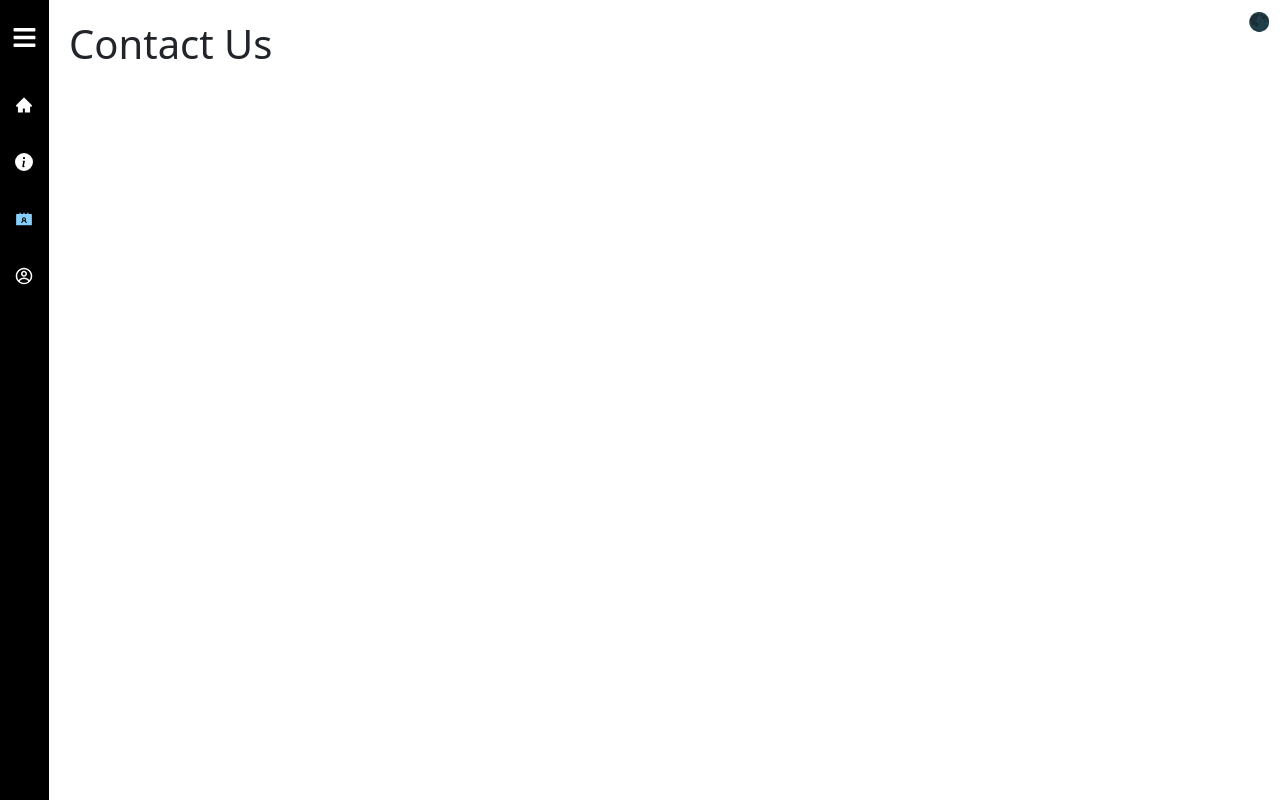
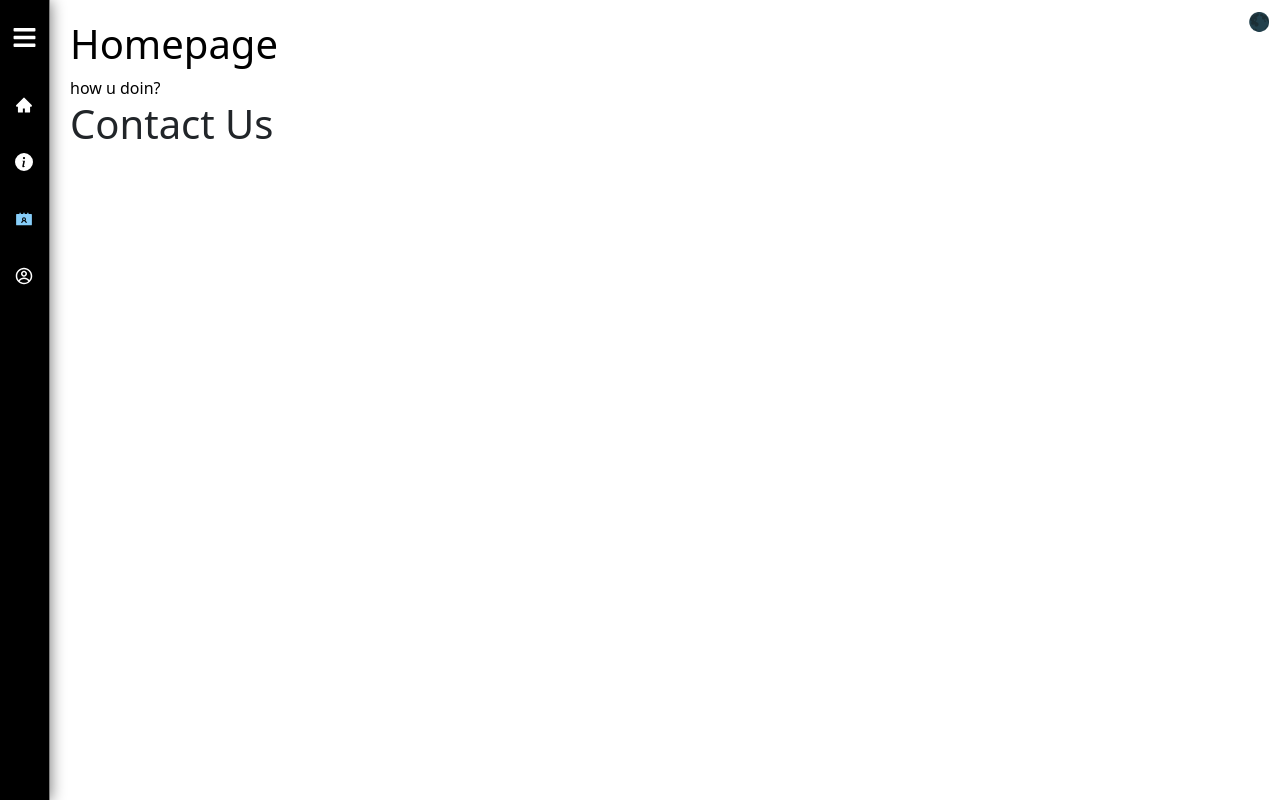
Before and after one commit to Armita2oo3/new-project, a React (Create React App) app: page /contact in a window 1280 px wide. Built offline with nearby package versions, Linux system fonts and the light colour scheme.

Commit message:
added improvements

```diff
--- a/src/App.css
+++ b/src/App.css
@@ -17,6 +17,8 @@ main {
   height: 100vh;
   width: 300px;
   transition: all 0.4s;
+  border-right: 1px solid grey;
+  box-shadow: 1px 1px 14px grey;
 }
 .top {
   display: flex;
--- /dev/null
+++ b/src/pages/Day.css
@@ -0,0 +1,3 @@
+.darkness {
+  color: white;
+}
--- a/src/pages/Day.js
+++ b/src/pages/Day.js
@@ -1,6 +1,11 @@
 import React from "react";
 import "bootstrap/dist/css/bootstrap.min.css";
-
+import "./Day.css";
 export default function Day() {
-  return <span></span>;
+  return (
+    <div className="darkness">
+      <h1>Homepage</h1>
+      <span>hello</span>
+    </div>
+  );
 }
--- a/src/pages/Homepage.js
+++ b/src/pages/Homepage.js
@@ -2,12 +2,12 @@ import React from "react";
 import "./style.css";
 import "bootstrap/dist/css/bootstrap.min.css";
 import Toggle from "./Toggle";
-
+import "./Day.css";
+import "./Night.css";
 export default function Homepage() {
   return (
     <span>
       <Toggle />
-      <h1>Homepage</h1>
     </span>
   );
 }
--- /dev/null
+++ b/src/pages/Night.css
@@ -0,0 +1,3 @@
+.light {
+  color: black;
+}
--- a/src/pages/Night.js
+++ b/src/pages/Night.js
@@ -1,7 +1,12 @@
 import React from "react";
-
+import "./Night.css";
 import "bootstrap/dist/css/bootstrap.min.css";
 
 export default function Night() {
-  return <span style={{ color: "white" }}></span>;
+  return (
+    <div className="light">
+      <h1>Homepage</h1>
+      <span>how u doin?</span>
+    </div>
+  );
 }
--- a/src/pages/Toggle.js
+++ b/src/pages/Toggle.js
@@ -1,8 +1,9 @@
 import React, { useState } from "react";
 import "./style.css";
 import "bootstrap/dist/css/bootstrap.min.css";
-
-export default function Toggle() {
+import Night from "./Night";
+import Day from "./Day";
+export default function Toggle(props) {
   const [dark, setDark] = useState(false);
 
   function changeBlack() {
@@ -23,6 +24,7 @@ export default function Toggle() {
         <button className="day" onClick={changeWhite}>
           🌕
         </button>
+        <Day />
       </span>
     );
   } else {
@@ -31,6 +33,7 @@ export default function Toggle() {
         <button className="night" onClick={changeBlack}>
           🌑
         </button>
+        <Night />
       </span>
     );
   }
```
